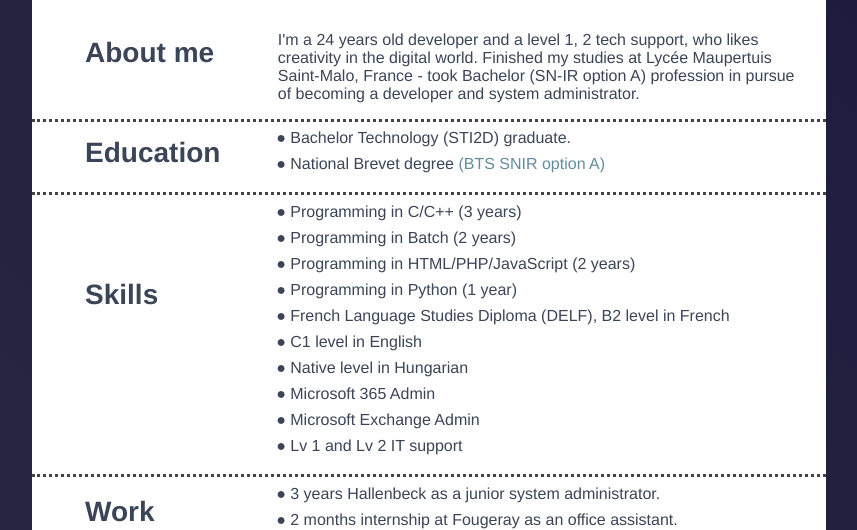
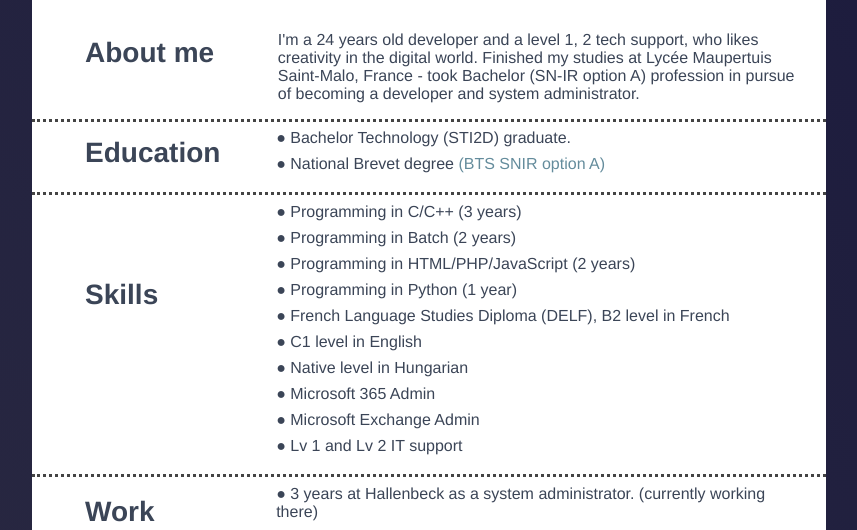
Before and after one commit to fetert3/CvWebSite, a plain HTML site: page index.html in a window 1280 px wide. Shown: the part 266-796 px from the top of the page, without its empty margins (211-1068 px from the left). Drawn offline with nearby package versions, Linux system fonts and the light colour scheme.

Commit message:
Update index.html

```diff
--- a/index.html
+++ b/index.html
@@ -140,7 +140,7 @@
 					<div id=divTitle class="CostumText divTitleEffects divskills divWExp">Work Experience</div>
 					<div id=divContent class="CostumText spacer contactul2">
 						<ul class="CostumSpacer">
-							<li class="descriptionli">● 3 years Hallenbeck as a junior system administrator.</li>
+							<li class="descriptionli">● 3 years at Hallenbeck as a system administrator. (currently working there)</li>
 							<li class="descriptionli">● 2 months internship at Fougeray as an office assistant.</li>
 							<li class="descriptionli">● 3 developed programs and 2 websites.</li>
 						</ul>
```
